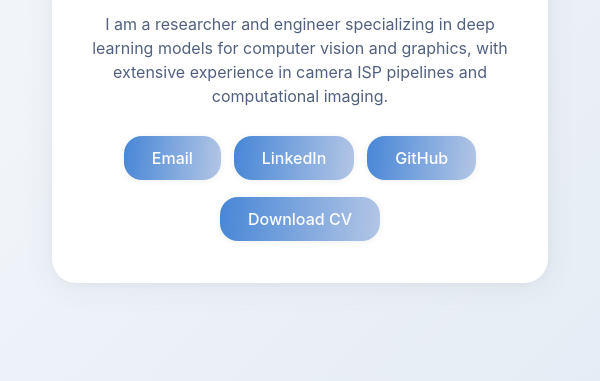
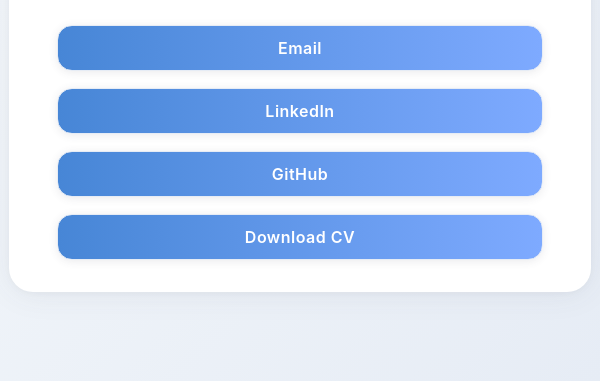
Before and after one commit to alibzr/alibzr.github.io, a plain HTML site: page index.html in a window 600 px wide. Shown: the part 419-800 px from the top of the page. Drawn offline with Linux system fonts and the light colour scheme.

Commit message:
updated CSS

```diff
--- a/style.css
+++ b/style.css
@@ -1,4 +1,3 @@
-/* Ensure the whole page uses flexbox centering */
 html, body {
   height: 100%;
   margin: 0;
@@ -15,7 +14,7 @@
   font-family: 'Inter', 'Segoe UI', Arial, sans-serif;
 }
 
-/* Main card styles */
+/* Responsive card layout */
 .cv-card {
   background: #fff;
   border-radius: 24px;
@@ -25,6 +24,8 @@
   width: 100%;
   text-align: center;
   transition: box-shadow .2s;
+  margin: 24px;
+  box-sizing: border-box;
 }
 
 .cv-card:hover {
@@ -67,30 +68,103 @@
   line-height: 1.5;
 }
 
+/* Polished button row */
 .links {
   display: flex;
   flex-wrap: wrap;
   justify-content: center;
-  gap: 13px;
+  gap: 16px;
+  margin-top: 8px;
 }
 
+/* Desktop: buttons in a row */
+@media (min-width: 600px) {
+  .links {
+    flex-direction: row;
+    gap: 20px;
+  }
+  .cv-btn {
+    min-width: 128px;
+    max-width: 160px;
+  }
+}
+
+/* Polished button styles */
 .cv-btn {
-  background: linear-gradient(96deg, #4786d6 0%, #b3c6e5 100%);
+  display: inline-block;
+  background: linear-gradient(90deg, #4786d6 0%, #7eaaff 100%);
   color: #fff;
   border: none;
-  border-radius: 18px;
-  padding: 12px 28px;
+  border-radius: 20px;
+  padding: 12px 0;
+  min-width: 110px;
+  max-width: 98vw;
   font-size: 1rem;
-  font-weight: 500;
+  font-weight: 600;
+  text-align: center;
   text-decoration: none;
-  box-shadow: 0 1px 6px rgba(72, 73, 92, 0.09);
-  transition: background .2s, box-shadow .2s, transform .1s;
+  box-shadow: 0 1.5px 8px rgba(72,73,92,.11);
+  transition:
+    background .18s,
+    box-shadow .2s,
+    transform .1s;
   cursor: pointer;
   margin-bottom: 4px;
+  outline: none;
+  border: 1.5px solid #e6ecf5;
+  letter-spacing: 0.03em;
 }
 
-.cv-btn:hover {
-  background: linear-gradient(96deg, #346bb0 0%, #a7b9d6 100%);
-  box-shadow: 0 3px 16px rgba(72, 73, 92, 0.15);
+.cv-btn:hover, .cv-btn:focus {
+  background: linear-gradient(90deg, #346bb0 0%, #4786d6 100%);
+  box-shadow: 0 3px 16px rgba(72,73,92,.19);
   transform: translateY(-2px) scale(1.04);
+  border-color: #4786d6;
 }
+
+/* Tablet adjustments */
+@media (min-width: 601px) and (max-width: 900px) {
+  .cv-card {
+    max-width: 68vw;
+    padding: 36px 7vw;
+    margin: 20px;
+  }
+}
+
+/* Mobile stack, touch-friendly buttons */
+@media (max-width: 600px) {
+  .cv-card {
+    padding: 28px 8vw;
+    max-width: 97vw;
+    margin: 12px 0;
+  }
+  .profile-img {
+    width: 88px;
+    height: 88px;
+  }
+  h1 {
+    font-size: 1.6rem;
+  }
+  .desc, .expertise {
+    font-size: 0.94rem;
+  }
+  .cv-btn {
+    min-width: 80vw;
+    padding: 12px 0;
+    border-radius: 15px;
+  }
+  .links {
+    flex-direction: column;
+    gap: 13px;
+  }
+}
+
+@media (max-width: 400px) {
+  .cv-card {
+    padding: 10vw 2vw;
+  }
+  .profile-img {
+    width: 62px;
+    height: 62px;
+  }
+}
```
